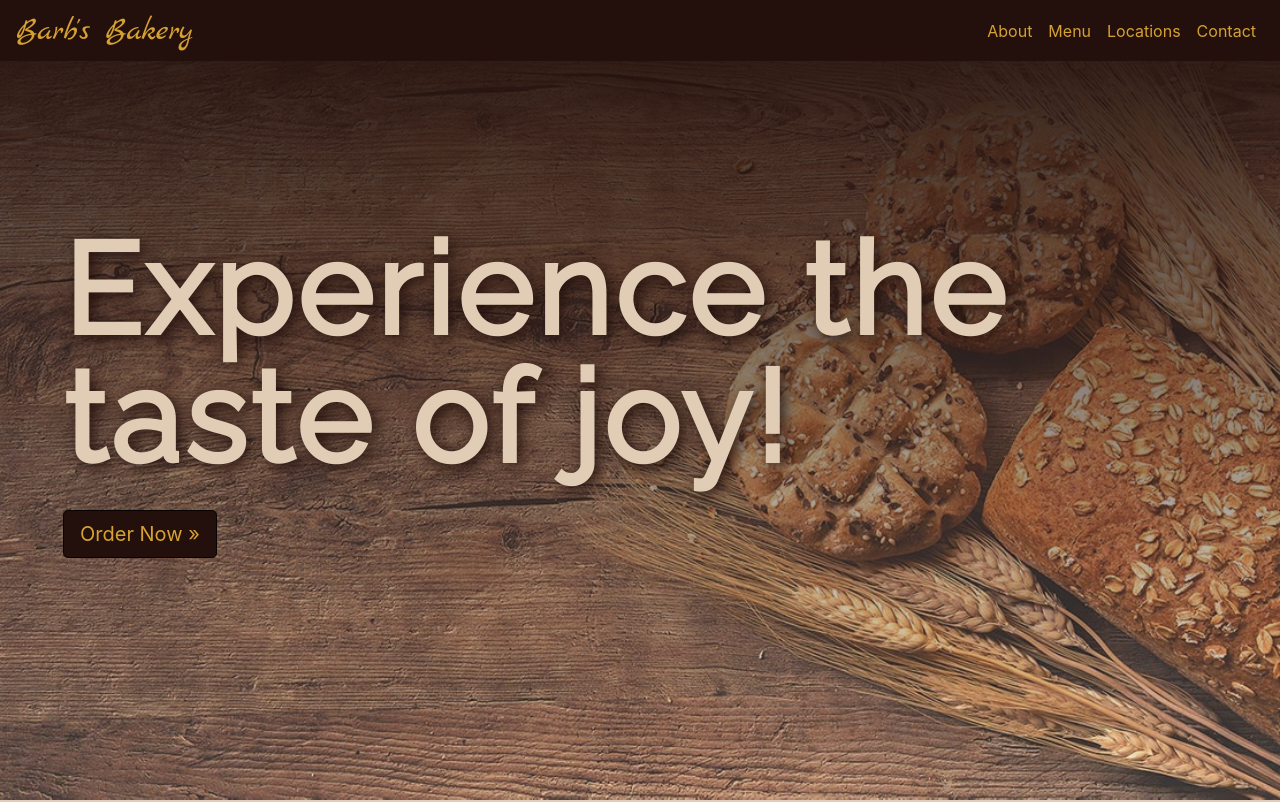
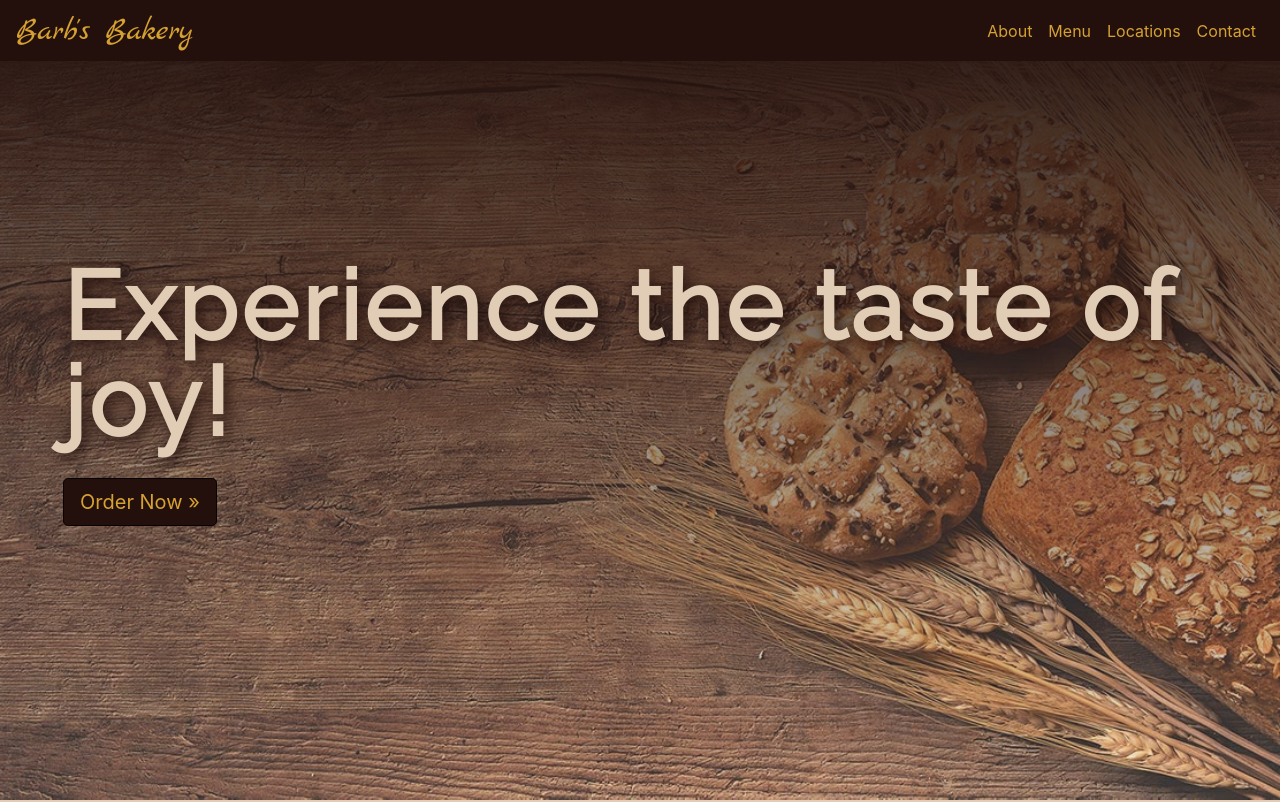
Before and after one commit to GreenApple76/bakery, a website: page index.html in a window 1280 px wide. Shown: the top 802 px of the page. Drawn offline with nearby package versions, Linux system fonts and the light colour scheme.

Commit message:
adjust hero headline font size

```diff
--- a/scss/_section-hero.scss
+++ b/scss/_section-hero.scss
@@ -8,8 +8,8 @@ h1 {
     line-height: 3rem;
 
     @media (min-width: 768px) {
-        font-size: 8rem;
-        line-height: 8rem;
+        font-size: 6rem;
+        line-height: 6rem;
     }
 }
 
```
Also changed, not shown: css/main.css, css/main.min.css.
